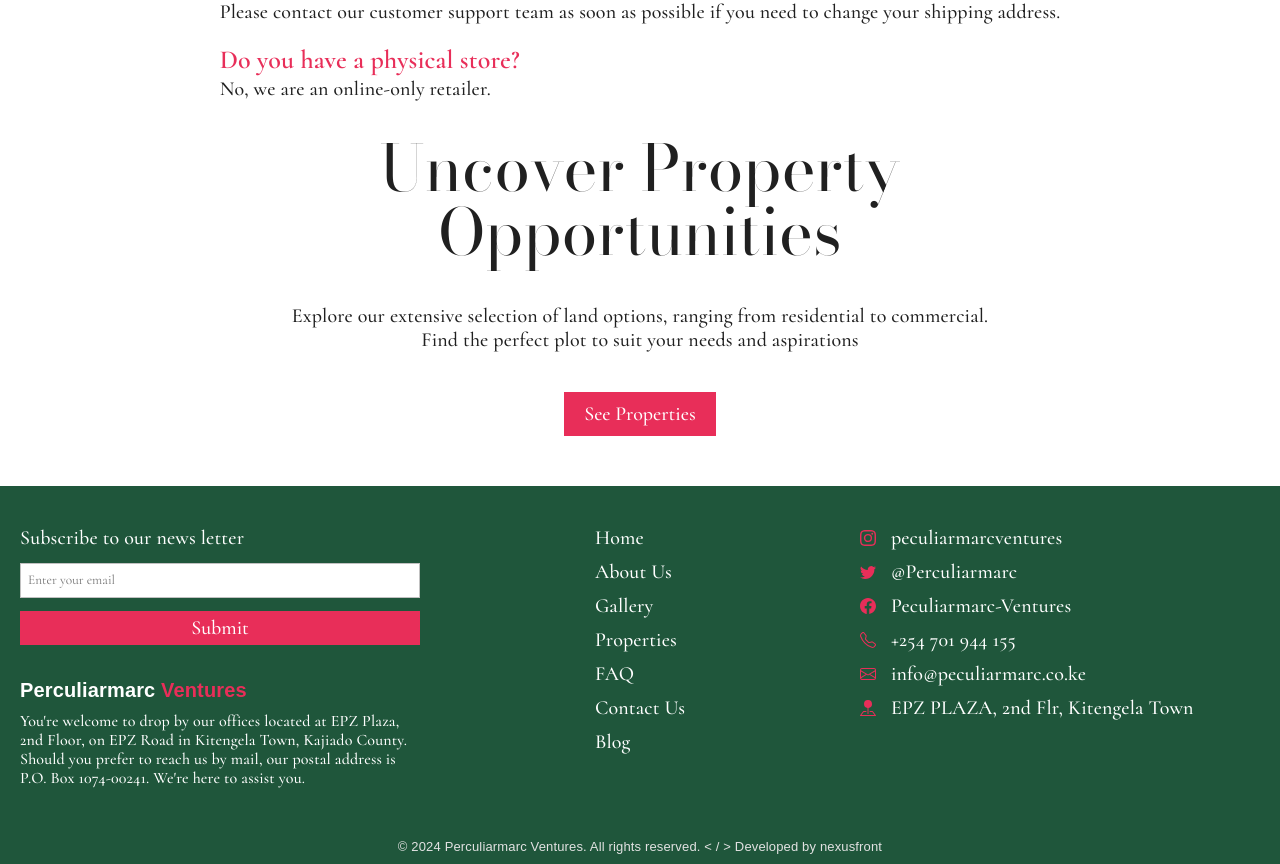
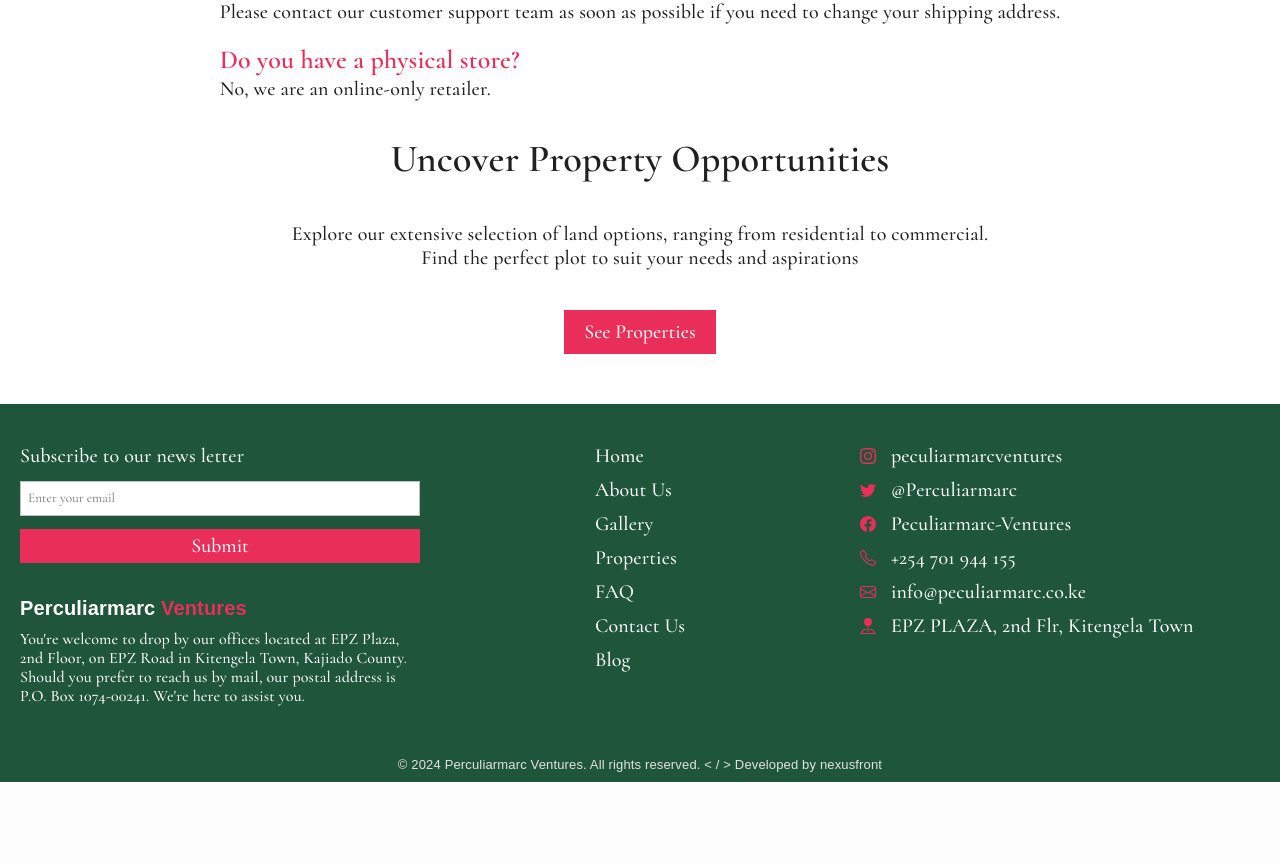
Before and after one commit to jamiekariuki/land-and-properties-fullstack-app-next.js, a Next.js app: page /faq in a window 1280 px wide. Shown: the part 1282-2146 px from the top of the page. After the commit the page ends 2064 px from the top, so only its background shows below. Built offline with nearby package versions, Linux system fonts and the light colour scheme; no server answers.

Commit message:
paddings fixed

```diff
--- a/src/components/about pages/about tag one/about.tag.one.jsx
+++ b/src/components/about pages/about tag one/about.tag.one.jsx
@@ -117,7 +117,7 @@ const AboutTagOne = () => {
 				}
 				flexReverse={true}
 			/>
-
+			<div style={{ height: "20px" }} />
 			<DoubleSPlit
 				image={
 					"https://i.postimg.cc/xdLBJS8Z/Whats-App-Image-2024-02-02-at-01-31-55.jpg"
--- a/src/components/about pages/about tag one/about.tag.one.scss
+++ b/src/components/about pages/about tag one/about.tag.one.scss
@@ -12,6 +12,7 @@
 			justify-content: center;
 			gap: 20px;
 			flex-direction: column;
+			margin-bottom: 20px;
 
 			h3,
 			p {
@@ -23,6 +24,7 @@
 		.a-tag-second {
 			margin: 30px 0;
 			background-color: $main;
+			padding: 15px;
 
 			h3,
 			p {
--- a/src/components/landing navbar/nav.links.js
+++ b/src/components/landing navbar/nav.links.js
@@ -4,6 +4,6 @@ export const links = [
 	{ name: "Gallery", href: "/gallery" },
 	{ name: "Properties", href: "/properties" },
 	{ name: "FAQ", href: "/faq" },
-	{ name: "Contact Us", href: "/" },
+	{ name: "Contact Us", href: "/contact-us" },
 	{ name: "Blog", href: "/" },
 ];
--- a/src/components/landing pages/cta/cta.jsx
+++ b/src/components/landing pages/cta/cta.jsx
@@ -6,7 +6,7 @@ const Cta = () => {
 	return (
 		<div className="cta">
 			<div className="cta-info">
-				<h1>Uncover Property Opportunities</h1>
+				<h3>Uncover Property Opportunities</h3>
 				<p>
 					Explore our extensive selection of land options, ranging
 					from residential to commercial. Find the perfect plot to
--- a/src/components/landing pages/cta/cta.scss
+++ b/src/components/landing pages/cta/cta.scss
@@ -15,7 +15,7 @@
 			justify-content: center;
 			gap: 40px;
 
-			h1,
+			h3,
 			p {
 				text-align: center;
 			}
```
